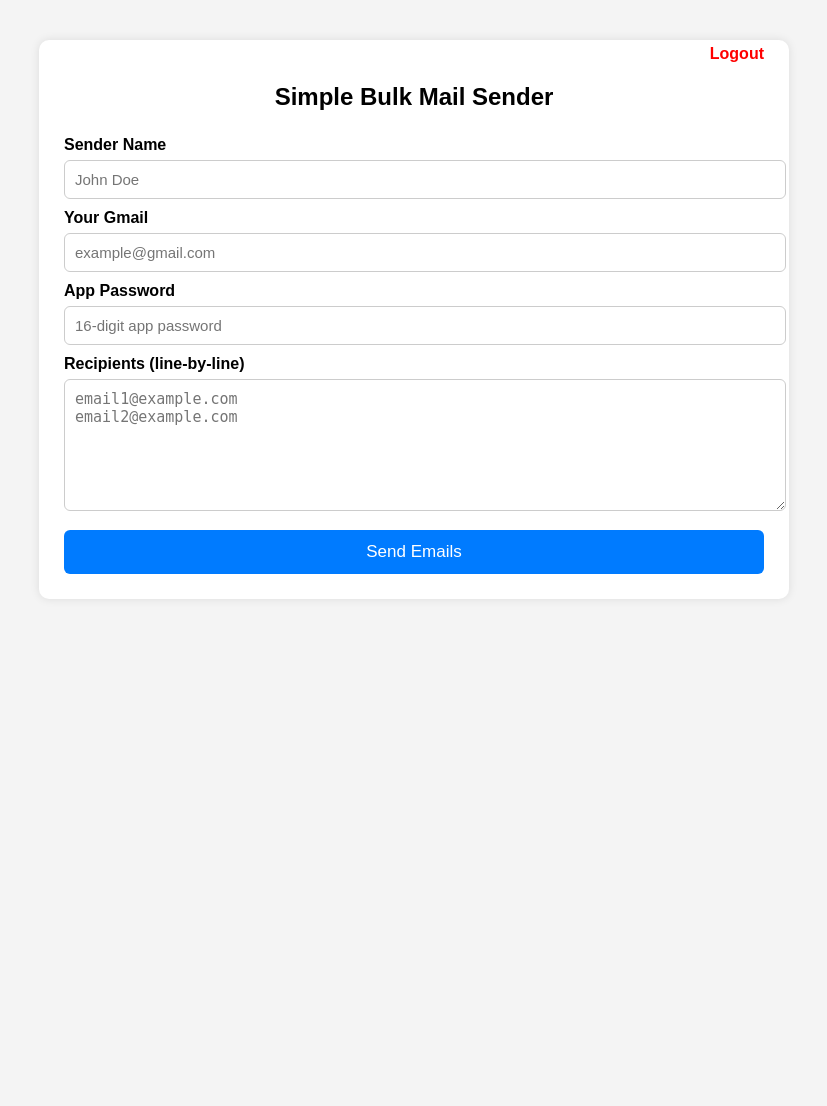
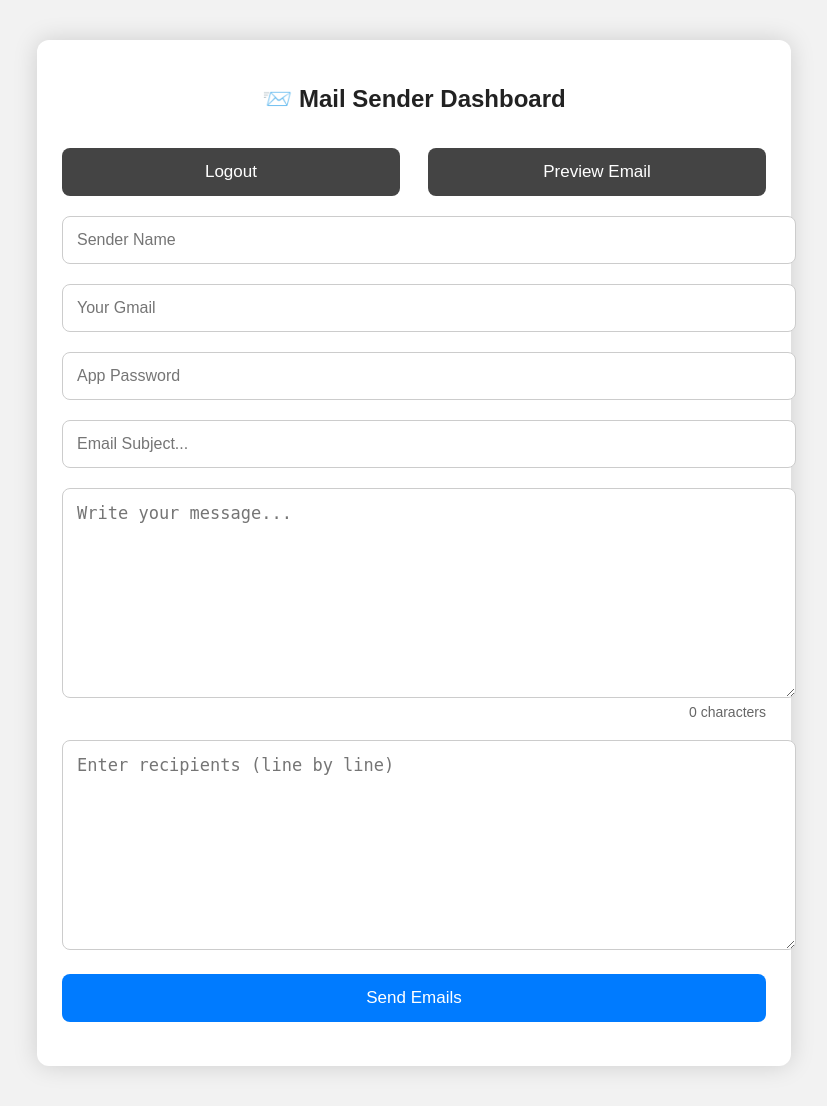
Before and after one commit to deepanshulodhi79-sudo/Deepanshu-s-, a Flask app: page /dashboard in a window 1280 px wide. Shown: the whole page, without its empty margins (226-1053 px from the left). Before the commit the page ends 574 px from the top, so only its background shows below. Run offline with Flask 3, Linux system fonts and the light colour scheme; the visitor is signed in with stand-in values (Sample User, id 1).

Commit message:
Update dashboard.html

```diff
--- a/templates/dashboard.html
+++ b/templates/dashboard.html
@@ -1,136 +1,195 @@
 <!DOCTYPE html>
 <html lang="en">
 <head>
-    <meta charset="UTF-8" />
-    <meta name="viewport" content="width=device-width, initial-scale=1.0" />
-    <title>Mail Sender — Simple Dashboard</title>
-
+    <meta charset="UTF-8">
+    <title>Mail Sender Dashboard</title>
     <style>
         body {
             font-family: Arial, sans-serif;
-            background: #f4f4f4;
+            background: #f2f2f2;
             margin: 0;
             padding: 0;
         }
+
         .container {
-            max-width: 700px;
+            width: 55%;
             margin: 40px auto;
             background: white;
             padding: 25px;
-            border-radius: 10px;
-            box-shadow: 0 0 10px rgba(0,0,0,0.1);
+            border-radius: 12px;
+            box-shadow: 0px 0px 25px rgba(0,0,0,0.15);
         }
+
         h2 {
             text-align: center;
             margin-bottom: 25px;
+            color: #222;
         }
-        label {
-            font-weight: bold;
-            margin-top: 10px;
-            display: block;
-        }
+
         input, textarea {
             width: 100%;
-            padding: 10px;
-            margin-top: 6px;
+            padding: 14px;
+            margin: 10px 0;
+            border-radius: 8px;
             border: 1px solid #ccc;
-            border-radius: 6px;
-            font-size: 15px;
+            font-size: 16px;
         }
+
         textarea {
-            height: 110px;
+            height: 180px;
+            resize: vertical;
+            font-size: 17px;
         }
+
+        #charCount {
+            text-align: right;
+            margin-top: -8px;
+            margin-bottom: 10px;
+            color: #666;
+            font-size: 14px;
+        }
+
         button {
             width: 100%;
-            padding: 12px;
+            padding: 14px;
+            border: none;
+            border-radius: 8px;
+            font-size: 17px;
             background: #007bff;
             color: white;
-            border: none;
-            margin-top: 15px;
-            font-size: 17px;
-            border-radius: 6px;
             cursor: pointer;
+            margin-top: 10px;
         }
-        button:disabled {
-            background: #888;
+
+        button:hover {
+            background: #005fcc;
         }
-        #statusBox {
-            margin-top: 20px;
-            padding: 12px;
-            background: #e8f7e2;
-            border-left: 4px solid #4CAF50;
+
+        .top-buttons {
+            display: flex;
+            justify-content: space-between;
+            margin-bottom: 10px;
+        }
+
+        .top-buttons button {
+            width: 48%;
+            background: #444;
+        }
+
+        .top-buttons button:hover {
+            background: #222;
+        }
+
+        /* PREVIEW POPUP */
+        #previewPopup {
             display: none;
+            position: fixed;
+            top: 0; left: 0;
+            width: 100%; height: 100%;
+            background: rgba(0,0,0,0.6);
+            justify-content: center;
+            align-items: center;
         }
-        .logout {
-            text-align: right;
-            margin-top: -20px;
+
+        #previewBox {
+            background: white;
+            width: 40%;
+            padding: 20px;
+            border-radius: 12px;
+            box-shadow: 0px 0px 20px rgba(0,0,0,0.25);
         }
-        .logout a {
-            color: red;
-            text-decoration: none;
-            font-weight: bold;
+
+        #previewBox h3 {
+            margin-top: 0;
+        }
+
+        #closePreview {
+            background: red;
         }
     </style>
 </head>
 <body>
 
 <div class="container">
+    <h2>📨 Mail Sender Dashboard</h2>
 
-    <div class="logout">
-        <a href="/logout">Logout</a>
+    <div class="top-buttons">
+        <button onclick="logout()">Logout</button>
+        <button onclick="showPreview()">Preview Email</button>
     </div>
 
-    <h2>Simple Bulk Mail Sender</h2>
+    <form id="mailForm">
 
-    <label>Sender Name</label>
-    <input id="sender_name" placeholder="John Doe" />
+        <input type="text" name="sender_name" placeholder="Sender Name" required>
+        <input type="email" name="sender_email" placeholder="Your Gmail" required>
+        <input type="password" name="sender_pass" placeholder="App Password" required>
 
-    <label>Your Gmail</label>
-    <input id="sender_email" placeholder="example@gmail.com" />
+        <input type="text" id="subject" name="subject" placeholder="Email Subject..." required>
 
-    <label>App Password</label>
-    <input id="sender_pass" type="password" placeholder="16-digit app password" />
+        <textarea id="message_body" name="message_body" placeholder="Write your message..." required></textarea>
 
-    <label>Recipients (line-by-line)</label>
-    <textarea id="recipients" placeholder="email1@example.com
-email2@example.com"></textarea>
+        <div id="charCount">0 characters</div>
 
-    <button id="sendBtn" onclick="sendMail()">Send Emails</button>
+        <textarea name="recipients" placeholder="Enter recipients (line by line)" required></textarea>
 
-    <div id="statusBox"></div>
+        <button type="submit">Send Emails</button>
+    </form>
 
+    <h3 id="status"></h3>
 </div>
 
+
+<!-- PREVIEW POPUP -->
+<div id="previewPopup">
+    <div id="previewBox">
+        <h3>Email Preview</h3>
+        <p><strong>Subject:</strong> <span id="prevSub"></span></p>
+        <p><strong>Message:</strong></p>
+        <div id="prevMsg" style="white-space: pre-line; background:#f8f8f8; padding:10px; border-radius:6px;"></div>
+
+        <button id="closePreview" onclick="closePreview()">Close</button>
+    </div>
+</div>
+
+
 <script>
-function sendMail() {
-    let btn = document.getElementById("sendBtn");
-    btn.disabled = true;
-    btn.innerText = "Sending...";
+document.getElementById("message_body").addEventListener("input", function () {
+    document.getElementById("charCount").innerText = this.value.length + " characters";
+});
 
-    fetch("/send", {
+function showPreview() {
+    document.getElementById("prevSub").innerText =
+        document.getElementById("subject").value;
+
+    document.getElementById("prevMsg").innerText =
+        document.getElementById("message_body").value;
+
+    document.getElementById("previewPopup").style.display = "flex";
+}
+
+function closePreview() {
+    document.getElementById("previewPopup").style.display = "none";
+}
+
+function logout() {
+    window.location.href = "/logout";
+}
+
+document.getElementById("mailForm").addEventListener("submit", async function (e) {
+    e.preventDefault();
+
+    let formData = new FormData(this);
+
+    let res = await fetch("/send", {
         method: "POST",
-        headers: { "Content-Type": "application/x-www-form-urlencoded" },
-        body:
-            "sender_name=" + encodeURIComponent(sender_name.value) +
-            "&sender_email=" + encodeURIComponent(sender_email.value) +
-            "&sender_pass=" + encodeURIComponent(sender_pass.value) +
-            "&recipients=" + encodeURIComponent(recipients.value)
-    })
-    .then(res => res.json())
-    .then(data => {
-        let box = document.getElementById("statusBox");
-        box.style.display = "block";
-        box.innerHTML = `<b>Total:</b> ${data.total} | <b>Sent:</b> ${data.success} | <b>Failed:</b> ${data.failed}`;
+        body: formData
+    });
 
-        btn.disabled = false;
-        btn.innerText = "Send Emails";
-    })
-    .catch(err => {
-        alert("Error sending emails");
-        btn.disabled = false;
-        btn.innerText = "Send Emails";
-    });
-}
+    let data = await res.json();
+
+    document.getElementById("status").innerHTML =
+        `✔ Sent: ${data.success} | ❌ Failed: ${data.failed}`;
+});
 </script>
 
 </body>
```
